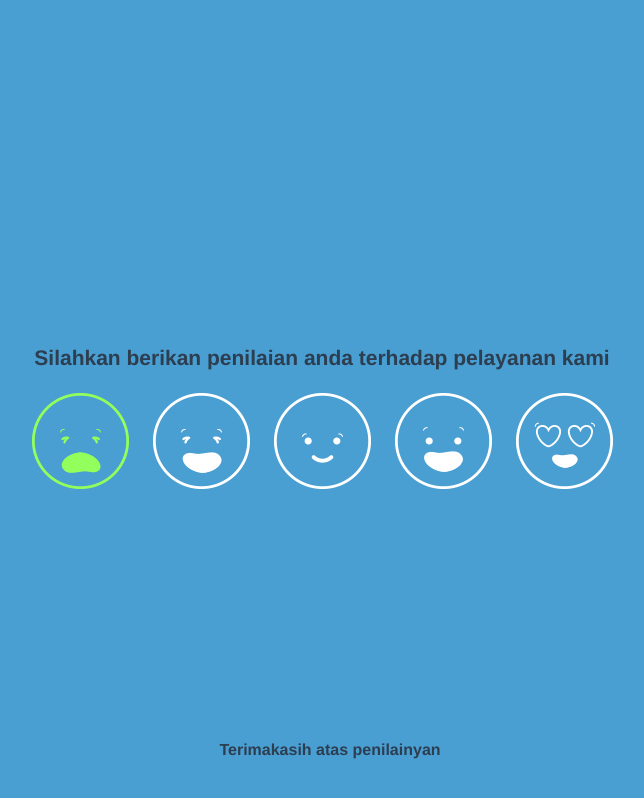
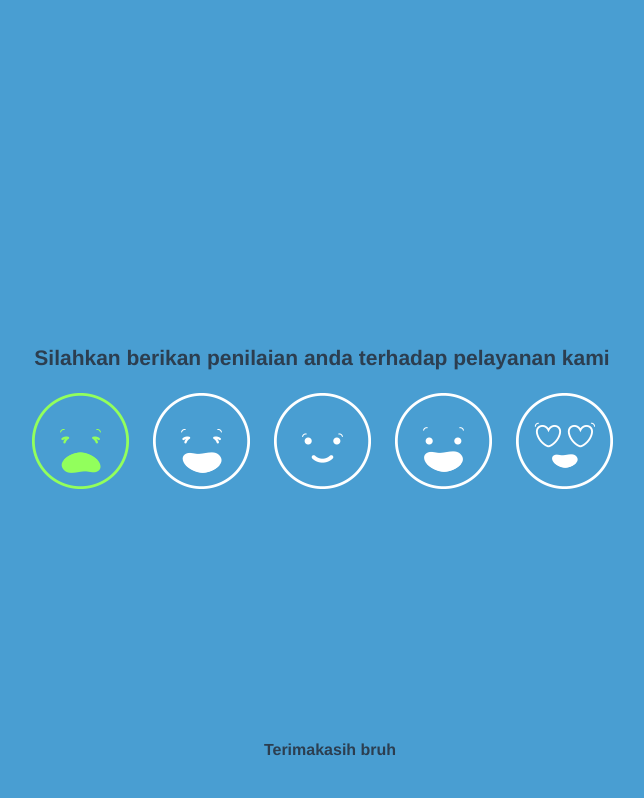
Before and after one commit to IlhamEl20/polling, a Vue app: page / in a window 1280 px wide. Both pictures are taken after a click on the button 398 px from the left and 441 px from the top of the page. Shown: the top 798 px of the page, without its empty margins (318-962 px from the left). Built offline with nearby package versions, Linux system fonts and the light colour scheme.

Commit message:
transisi setelah klik button vote

```diff
--- a/src/components/Vote.vue
+++ b/src/components/Vote.vue
@@ -20,7 +20,11 @@ import moment from "moment";
 
 export default {
   name: "Vote",
-  components: { },
+  props: {
+  	voteProp :{
+  		type : Function
+  	}
+   },
   data: function () {
   	return{
   		emoticons:['very-bad','bad','ok','good','very-good'],
@@ -44,6 +48,12 @@ export default {
   		var jsonToString = JSON.stringify(data);
 
   		localStorage.setItem(keyStorage,jsonToString);
+  		this.voteProp();
+  	}
+  },
+  computed:{
+  	isDisable : function(){
+  		return this.emoticonsClick.length === 0? false : true;
   	}
   }
 
--- a/src/views/Home.vue
+++ b/src/views/Home.vue
@@ -6,11 +6,14 @@
  	</h3>
 
  	<div class="emoticons">
- 		<Vote/>
+ 		<Vote :voteProp="vote"/>
  	</div>
  </section>
 <section class="finish">
-	<h4>Terimakasih atas penilainyan</h4>
+	<transition name="fade">
+
+	<h4 v-if="show">Terimakasih bruh</h4>
+</transition>
 </section>
   </div>
 </template>
@@ -21,9 +24,19 @@ import Vote from "@/components/Vote.vue";
 
 export default {
   name: "Home",
+  data: function(){
+  	return{
+  		show:false
+  	}
+  },
   components: {
   Vote
-  }
+  },
+ methods:{
+ 	vote(){
+ 		this.show=true;
+ 	}
+ }
 };
 </script>
 <style type="text/css">
```
